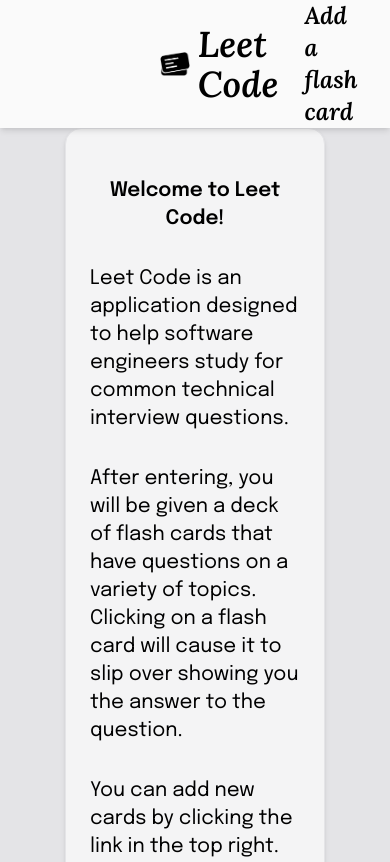
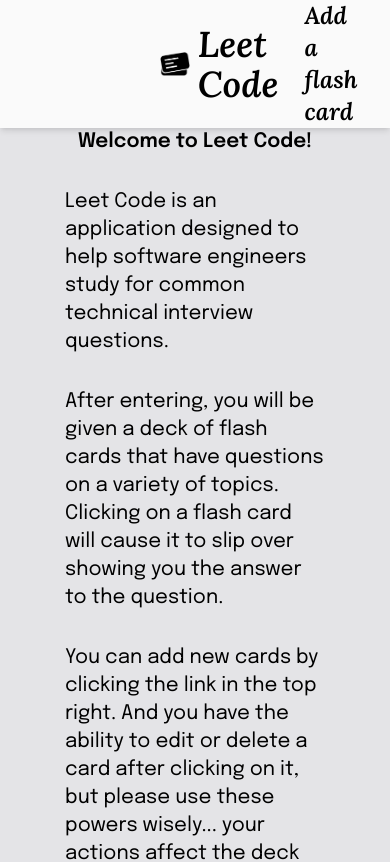
Before and after one commit to alexmkio/leet-cards, a Next.js app: page / in a window 390 px wide. Shown: the top 862 px of the page. Built offline with nearby package versions, Linux system fonts and the light colour scheme; no server answers.

Commit message:
Add theme color for mobile url bar

```diff
--- a/pages/index.tsx
+++ b/pages/index.tsx
@@ -8,10 +8,11 @@ const Landing: NextPage = () => {
       <Head>
         <title>Leet Cards - A flash card application to help software engineers study</title>
         <meta name="description" content="Leet Cards - A flash card application to help software engineers study" />
+        <meta name="theme-color" content="#67E8F9" />
       </Head>
 
-      <div className="h-full flex justify-center items-center">
-        <article className="w-8/12 p-6 py-12 border rounded-2xl shadow-md bg-gray-100 overflow-hidden">
+      <div className="flex justify-center">
+        <article className="h-full w-8/12 flex flex-col">
           <p className="text-xl font-semibold text-center">
             Welcome to Leet Code!
           </p>
```
